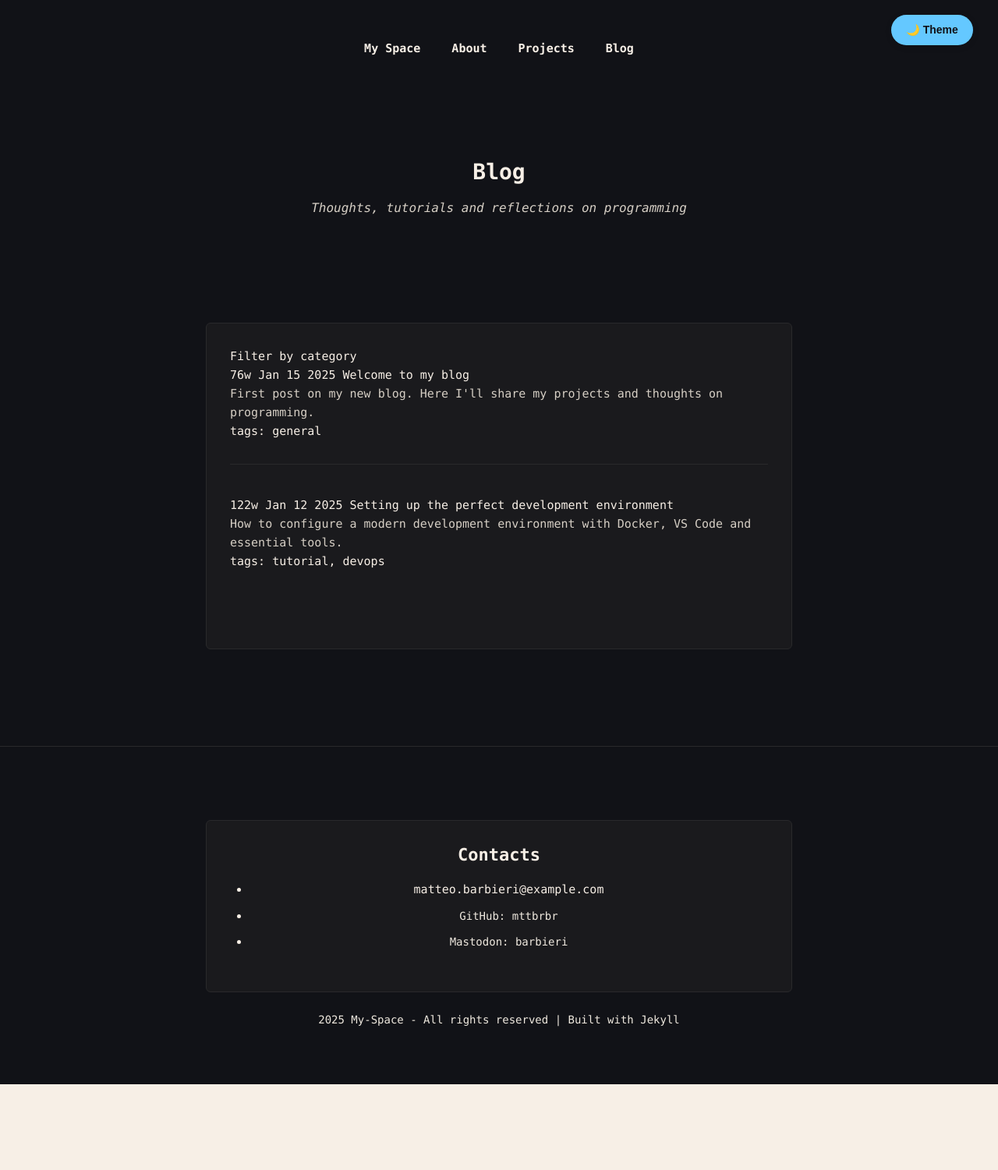
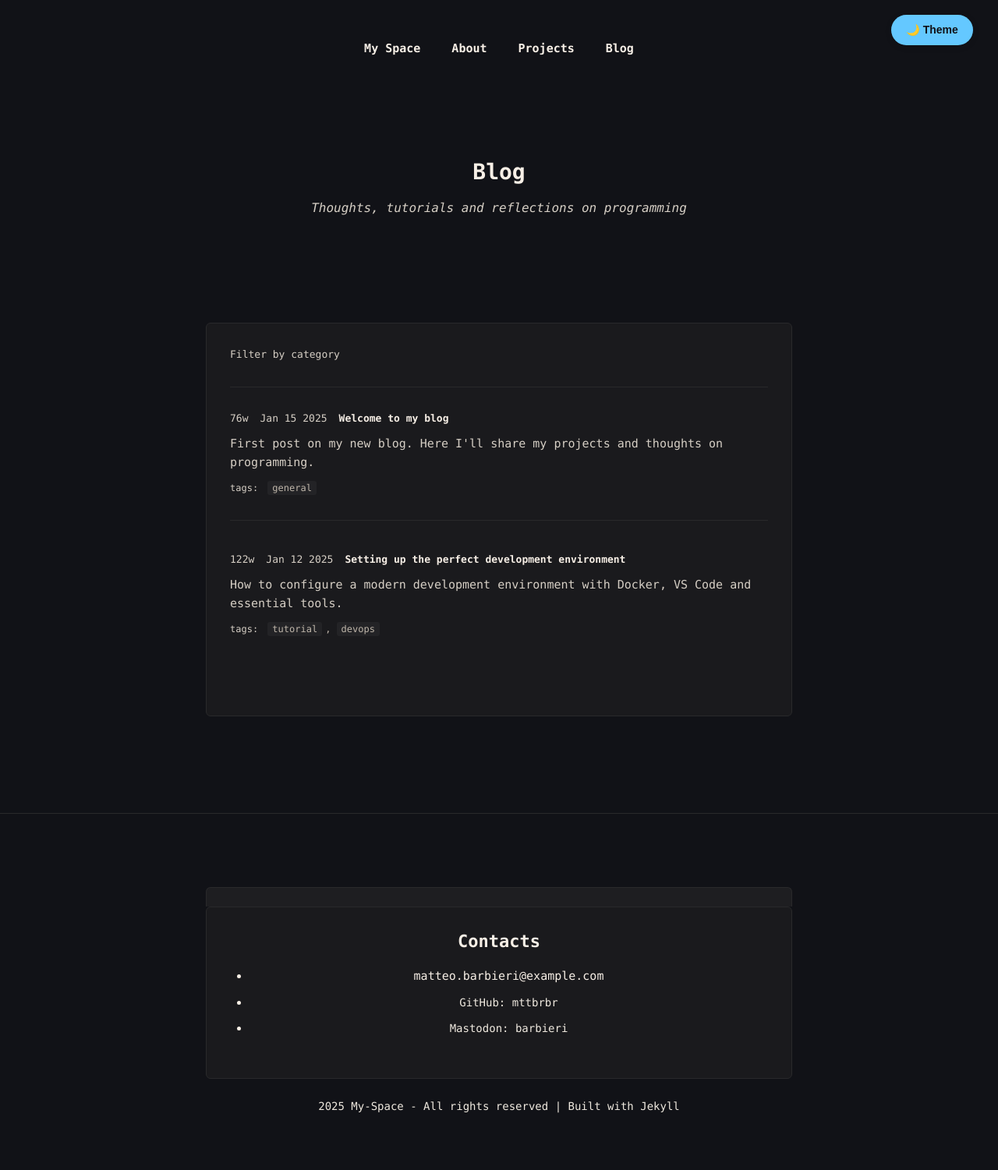
Before and after one commit to mttbrbr/mttbrbr.github.io, a Jekyll site: the page built from blog.html, in a window 1280 px wide. Shown: the whole page at 78% size. Built offline with Jekyll 4.4.1, drawn with Linux system fonts in a browser that asks for light colours; before the commit the page ends 1391 px from its top, so only the background shows below that.

Commit message:
Add missing blog post styles for detail pages
- Added .post-detail and .post-content styles
- Added .terminal-header for terminal-style headers
- Added .post-navigation with prev/next links
- Added .filter-section and filter controls
- Added .post-meta-line and file info styles
- Fixed blog post navigation and readability

```diff
--- a/_sass/custom.scss
+++ b/_sass/custom.scss
@@ -487,9 +487,213 @@
   margin-bottom: 15px;
 }
 
+.post-meta-line {
+  display: flex;
+  gap: 15px;
+  align-items: center;
+  margin-bottom: 10px;
+  font-size: 13px;
+}
+
+.file-size,
+.file-date {
+  color: var(--muted);
+}
+
+.file-name {
+  flex: 1;
+}
+
+.post-link {
+  color: var(--text-primary);
+  font-weight: 600;
+}
+
+.post-link:hover {
+  color: var(--accent-blue);
+}
+
 .post-excerpt {
   color: var(--muted);
   line-height: 1.6;
+  margin-bottom: 12px;
+}
+
+.post-categories {
+  font-size: 12px;
+  color: var(--muted-2);
+}
+
+.categories-label {
+  color: var(--muted);
+  margin-right: 5px;
+}
+
+.category-tag {
+  background: var(--meta-bg);
+  padding: 2px 6px;
+  border-radius: 3px;
+  margin-right: 4px;
+}
+
+.search-hidden {
+  display: none;
+}
+
+/* Blog Filters */
+.filter-section {
+  margin-bottom: 30px;
+  padding-bottom: 20px;
+  border-bottom: 1px solid var(--border);
+}
+
+.filter-label {
+  color: var(--muted);
+  font-size: 13px;
+  margin-bottom: 10px;
+}
+
+.filter-controls {
+  display: flex;
+  gap: 15px;
+  align-items: center;
+  flex-wrap: wrap;
+}
+
+.filter-tags {
+  display: flex;
+  gap: 8px;
+  flex-wrap: wrap;
+}
+
+.filter-tag {
+  background: var(--meta-bg);
+  color: var(--muted-2);
+  padding: 5px 12px;
+  border-radius: 3px;
+  border: 1px solid var(--border);
+  cursor: pointer;
+  font-size: 12px;
+  transition: all 0.2s ease;
+}
+
+.filter-tag:hover {
+  background: var(--surface);
+  color: var(--text-primary);
+}
+
+.filter-tag.active {
+  background: var(--accent-blue);
+  color: var(--background);
+  border-color: var(--accent-blue);
+}
+
+/* Post Detail Page */
+.post-detail {
+  max-width: 800px;
+  margin: 0 auto;
+}
+
+.terminal-header {
+  background: var(--surface);
+  border: 1px solid var(--border);
+  border-bottom: none;
+  border-radius: 6px 6px 0 0;
+  padding: 12px 20px;
+  font-size: 13px;
+  color: var(--muted);
+  font-weight: 600;
+}
+
+.post-content {
+  margin-bottom: 40px;
+}
+
+.post-content h2 {
+  margin-top: 40px;
+  margin-bottom: 20px;
+  padding-top: 20px;
+  border-top: 1px solid var(--border);
+}
+
+.post-content h2:first-child {
+  margin-top: 0;
+  padding-top: 0;
+  border-top: none;
+}
+
+.post-content img {
+  max-width: 100%;
+  height: auto;
+  border-radius: 4px;
+  margin: 20px 0;
+}
+
+.post-tags {
+  margin-top: 40px;
+  padding-top: 30px;
+  border-top: 1px solid var(--border);
+}
+
+.post-tags h3 {
+  font-size: 16px;
+  margin-bottom: 15px;
+}
+
+.tags-list {
+  display: flex;
+  gap: 8px;
+  flex-wrap: wrap;
+}
+
+.tag-item {
+  background: var(--meta-bg);
+  color: var(--muted-2);
+  padding: 5px 12px;
+  border-radius: 3px;
+  border: 1px solid var(--border);
+  font-size: 12px;
+}
+
+.post-navigation {
+  margin-top: 50px;
+  padding-top: 30px;
+  border-top: 2px solid var(--border);
+}
+
+.nav-links {
+  display: flex;
+  justify-content: space-between;
+  align-items: center;
+  gap: 15px;
+  flex-wrap: wrap;
+}
+
+@media (max-width: 768px) {
+  .nav-links {
+    flex-direction: column;
+  }
+}
+
+.nav-link {
+  padding: 10px 16px;
+  background: var(--surface);
+  border: 1px solid var(--border);
+  border-radius: 4px;
+  color: var(--text-primary);
+  font-weight: 600;
+  transition: all 0.2s ease;
+}
+
+.nav-link:hover {
+  background: var(--accent-blue);
+  color: var(--background);
+  border-color: var(--accent-blue);
+  transform: translateY(-2px);
+}
+
+.back-to-blog {
+  flex: 0 0 auto;
 }
 
 /* =============================================================================
```
